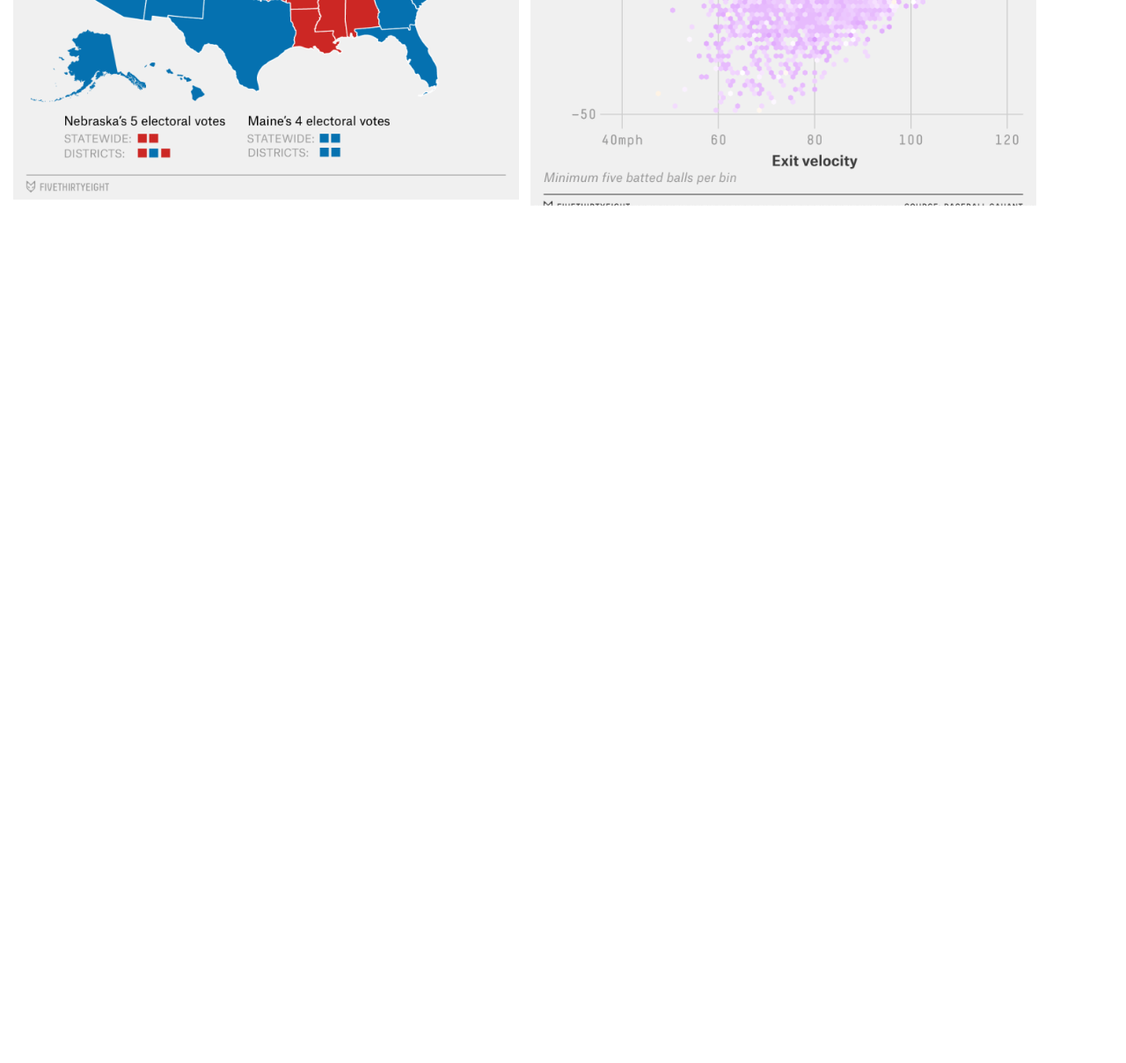
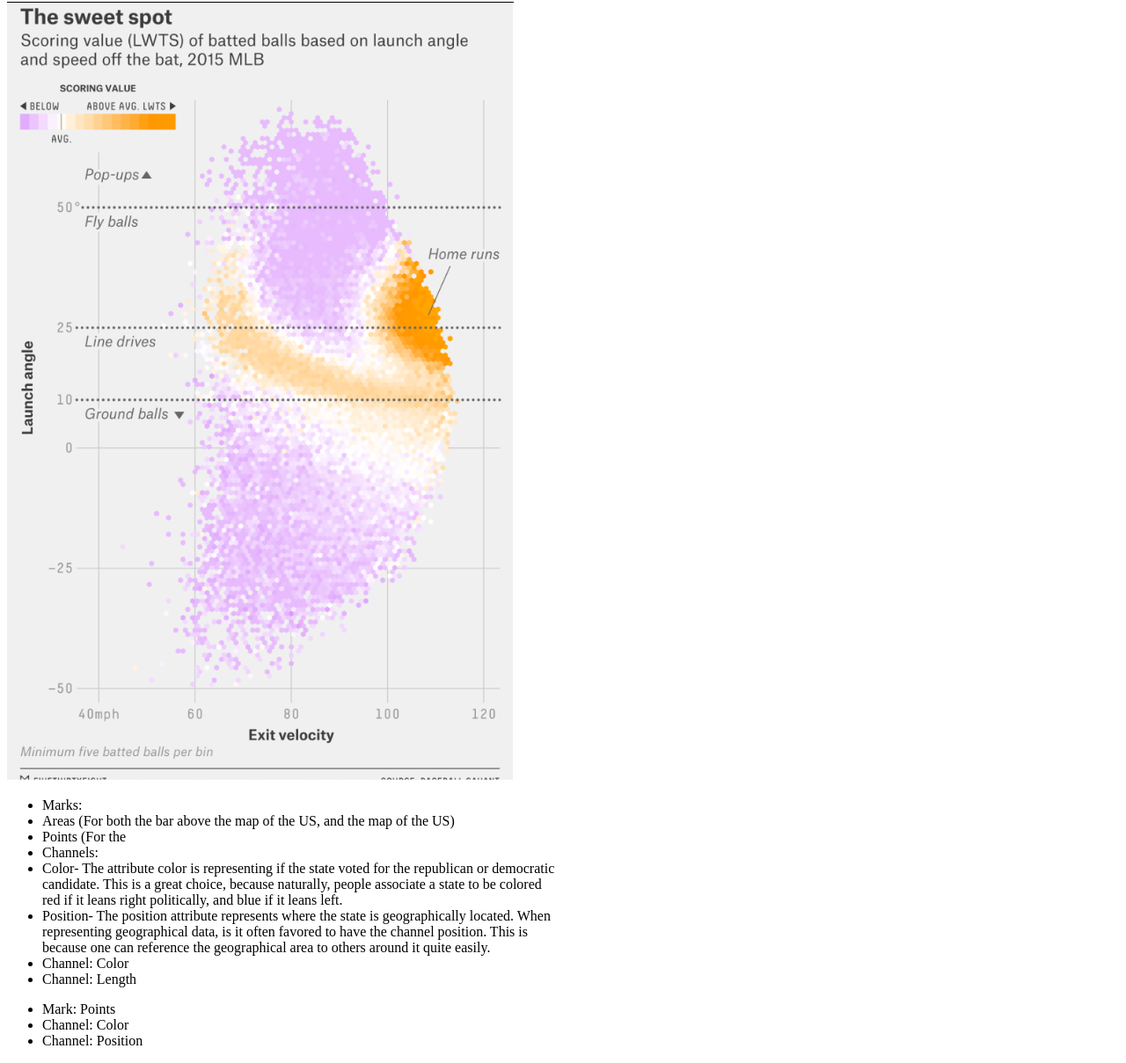
Before and after one commit to DS4200-S23-Class/hw-03-julian_and_joey, a plain HTML site: page index.html in a window 1280 px wide. Shown: the part 732-1941 px from the top of the page at 88% size. Before the commit the page ends 978 px from the top, so only its background shows below. Drawn offline with Linux system fonts and the light colour scheme.

Commit message:
current update

```diff
--- a/index.html
+++ b/index.html
@@ -11,8 +11,37 @@
 <body>
     <h1>hw-03: Interactive Webpage, and Marks & Channels</h1>
     <div class="container">
-        <div><img class="item" src= img\vis1.png>
-             <img class="item" src= img\vis2.png>
+        <div class="child">
+            <img class="item" src= img\vis1.png>
+            <img class="item" src= img\vis2.png>
+        </div>
+        <div class="child2">
+            <ul>
+                <li>Marks:
+                    <li>Areas (For both the bar above the map of the US, and the map of the US)</li>
+                    <li>Points (For the </li>
+                </li>
+                <li>Channels:
+                    <li>Color- The attribute color is representing if the state voted for the republican or
+                        democratic candidate. This is a great choice, because naturally, people associate a state to
+                        be colored red if it leans right politically, and blue if it leans left.</li>
+                    <li>Position- The position attribute represents where the state is geographically
+                        located. When representing geographical data, is it often favored to have the channel
+                        position. This is because one can reference the geographical area to others around it
+                        quite easily.
+                    </li>
+
+                </li>
+                <li>Channel: Color</li>
+                    <li>Channel: Length</li>
+            </ul>
+
+            <ul>
+                <li>Mark: Points
+                    <li>Channel: Color</li>
+                    <li>Channel: Position</li>
+                </li>
+            </ul>
         </div>
     </div>
 </body>
--- a/style.css
+++ /dev/null
@@ -1,7 +0,0 @@
-body {
-    font-family: Arial;
-}
-
-h1 {
-    text-align: center;
-}
--- a/styling_hw3.css
+++ b/styling_hw3.css
@@ -1,11 +1,21 @@
-body {
+.body {
     font-family: Arial;
+    padding: 0;
+    margin: 0;
 }
 
-h1 {
+.h1 {
     text-align: center;
 }
 
 .container {
-    flex-direction: column;
+    flex-direction: row;
 }
+
+.child {
+    width: 50%;
+}
+
+.child2 {
+    width: 50%;
+}
```
